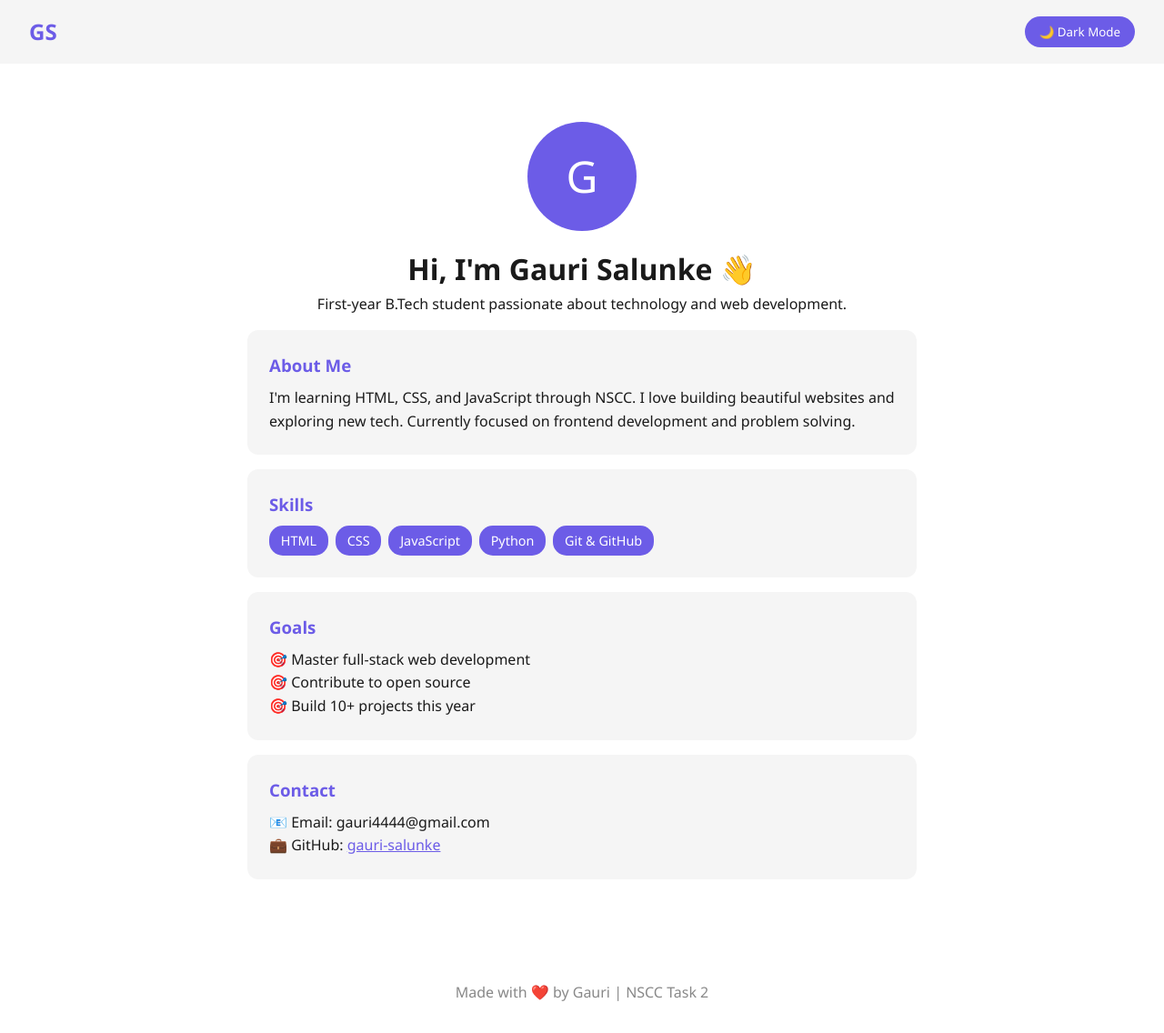
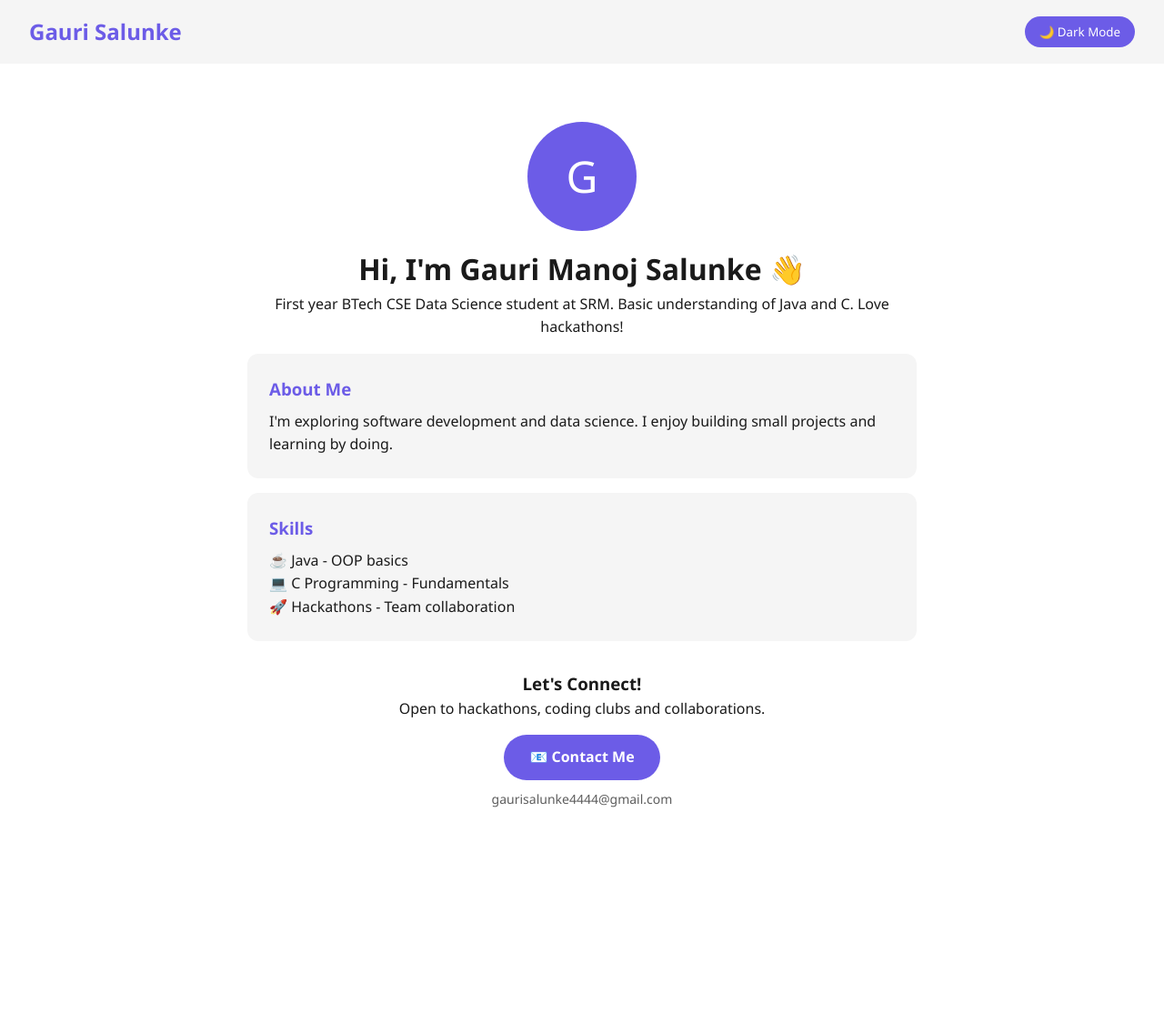
Before and after one commit to gauri-salunke/nscc-task2-gauri, a plain HTML site: page index.html in a window 1280 px wide. Shown: the whole page at 91% size. After the commit the page ends 954 px from the top, so only its background shows below. Drawn offline with Linux system fonts and the light colour scheme.

Commit message:
Update index.html

```diff
--- a/index.html
+++ b/index.html
@@ -8,34 +8,56 @@
 :root{--bg:#fff;--text:#1a1a1a;--card:#f5f5f5;--accent:#6c5ce7}
 [data-theme="dark"]{--bg:#1a1a2e;--text:#eee;--card:#16213e;--accent:#a29bfe}
 *{margin:0;padding:0;box-sizing:border-box;font-family:'Segoe UI',sans-serif}
-body{background:var(--bg);color:var(--text);transition:.3s;line-height:1.6}
+body{background:var(--bg);color:var(--text);transition:0.3s;line-height:1.6}
 nav{display:flex;justify-content:space-between;align-items:center;padding:1rem 2rem;background:var(--card)}
 nav h2{color:var(--accent)}
-.toggle{cursor:pointer;background:var(--accent);color:#fff;border:none;padding:.5rem 1rem;border-radius:20px}
+.toggle{cursor:pointer;background:var(--accent);color:#fff;border:none;padding:0.5rem 1rem;border-radius:20px}
 .hero{max-width:800px;margin:2rem auto;padding:2rem;text-align:center}
 .avatar{width:120px;height:120px;border-radius:50%;background:var(--accent);color:#fff;font-size:3rem;display:flex;align-items:center;justify-content:center;margin:0 auto 1rem}
 .card{background:var(--card);padding:1.5rem;border-radius:12px;margin:1rem 0;text-align:left}
-.card h3{color:var(--accent);margin-bottom:.5rem}
-.skills{display:flex;flex-wrap:wrap;gap:.5rem;margin-top:.5rem}
-.skill{background:var(--accent);color:#fff;padding:.3rem .8rem;border-radius:15px;font-size:.9rem}
-a{color:var(--accent)}
-footer{text-align:center;padding:2rem;color:#888}
+.card h3{color:var(--accent);margin-bottom:0.5rem}
+.btn{display:inline-block;margin-top:1rem;padding:12px 28px;background:var(--accent);color:#fff;text-decoration:none;border-radius:25px;font-weight:bold;transition:0.3s}
+.btn:hover{opacity:0.9;transform:translateY(-2px)}
+.contact{text-align:center;margin-top:2rem}
 </style>
 </head>
 <body>
-<nav><h2>GS</h2><button class="toggle" onclick="toggleTheme()">🌙 Dark Mode</button></nav>
+<nav>
+<h2>Gauri Salunke</h2>
+<button class="toggle" onclick="toggleTheme()">🌙 Dark Mode</button>
+</nav>
+
 <div class="hero">
 <div class="avatar">G</div>
-<h1>Hi, I'm Gauri Salunke 👋</h1>
-<p>First-year B.Tech student passionate about technology and web development.</p>
-<div class="card"><h3>About Me</h3><p>I'm learning HTML, CSS, and JavaScript through NSCC. I love building beautiful websites and exploring new tech. Currently focused on frontend development and problem solving.</p></div>
-<div class="card"><h3>Skills</h3><div class="skills"><span class="skill">HTML</span><span class="skill">CSS</span><span class="skill">JavaScript</span><span class="skill">Python</span><span class="skill">Git & GitHub</span></div></div>
-<div class="card"><h3>Goals</h3><p>🎯 Master full-stack web development<br>🎯 Contribute to open source<br>🎯 Build 10+ projects this year</p></div>
-<div class="card"><h3>Contact</h3><p>📧 Email: gauri4444@gmail.com<br>💼 GitHub: <a href="https://github.com/gauri-salunke">gauri-salunke</a></p></div>
+<h1>Hi, I'm Gauri Manoj Salunke 👋</h1>
+<p>First year BTech CSE Data Science student at SRM. Basic understanding of Java and C. Love hackathons!</p>
+
+<div class="card">
+<h3>About Me</h3>
+<p>I'm exploring software development and data science. I enjoy building small projects and learning by doing.</p>
 </div>
-<footer><p>Made with ❤️ by Gauri | NSCC Task 2</p></footer>
+
+<div class="card">
+<h3>Skills</h3>
+<p>☕ Java - OOP basics<br>💻 C Programming - Fundamentals<br>🚀 Hackathons - Team collaboration</p>
+</div>
+
+<div class="contact">
+<h3>Let's Connect!</h3>
+<p>Open to hackathons, coding clubs and collaborations.</p>
+<a href="mailto:gaurisalunke4444@gmail.com" class="btn">📧 Contact Me</a>
+<p style="margin-top:10px;opacity:0.7;font-size:14px">gaurisalunke4444@gmail.com</p>
+</div>
+</div>
+
 <script>
-function toggleTheme(){const b=document.body;const cur=b.getAttribute('data-theme');b.setAttribute('data-theme',cur==='dark'?'':'dark');document.querySelector('.toggle').textContent=cur==='dark'?'🌙 Dark Mode':'☀️ Light Mode'}
+function toggleTheme(){
+  const cur=document.documentElement.getAttribute("data-theme")==="dark"?"light":"dark";
+  document.documentElement.setAttribute("data-theme",cur);
+  localStorage.setItem("theme",cur);
+}
+const saved=localStorage.getItem("theme")||"light";
+document.documentElement.setAttribute("data-theme",saved);
 </script>
 </body>
 </html>
```
